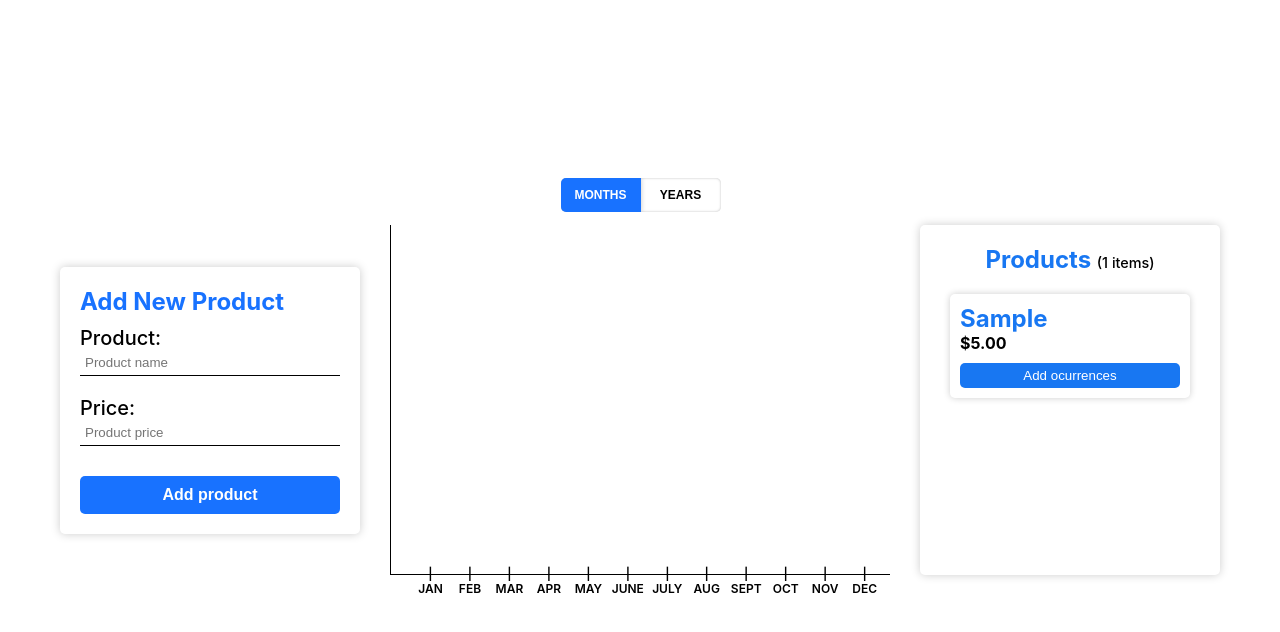
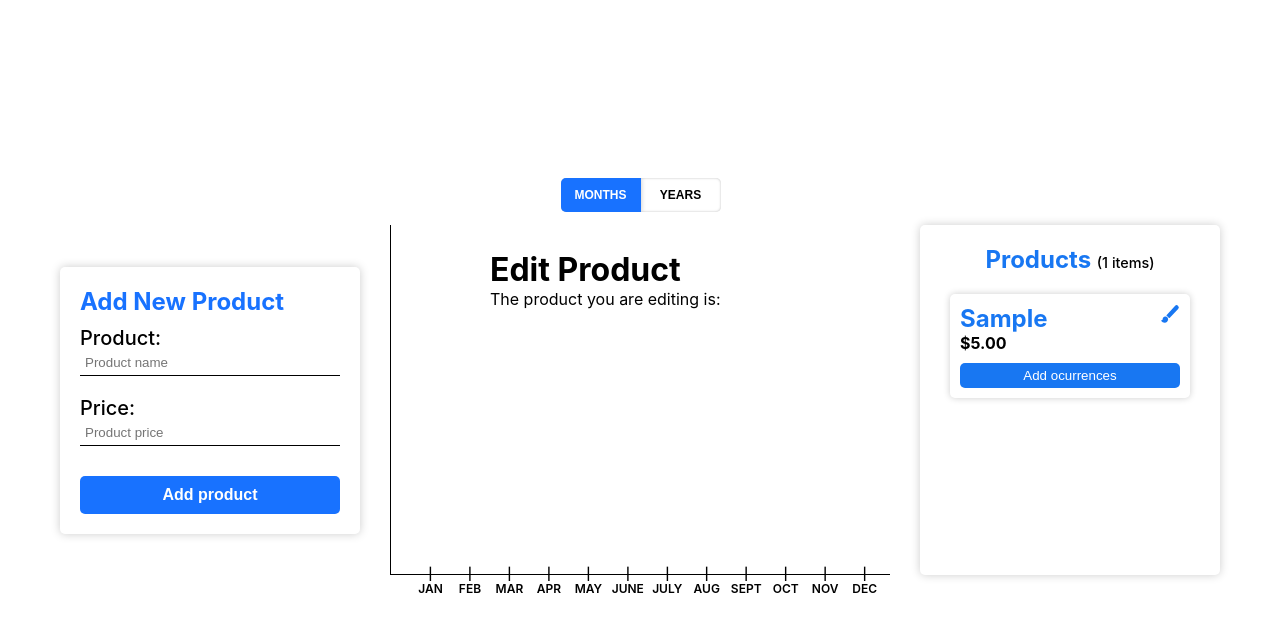
Before and after one commit to Joa0Gustav0/SomeProjects, a React (Create React App) app in the folder personal-projects/dashboard-app/: page / in a window 1280 px wide. Both pictures are taken after typing "Sample", "5" into the empty fields and a click on the button "Add product". Shown: the top 632 px of the page. Built offline with nearby package versions, Linux system fonts and the light colour scheme; the HTML template or start-up script is replaced by a standard one.

Commit message:
added a edit tab for products on list | dashboard app

```diff
--- a/personal-projects/dashboard-app/public/index.html
+++ b/personal-projects/dashboard-app/public/index.html
@@ -39,5 +39,7 @@
       To begin the development, run `npm start` or `yarn start`.
       To create a production bundle, use `npm run build` or `yarn build`.
     -->
+    <script type="module" src="https://unpkg.com/ionicons@7.1.0/dist/ionicons/ionicons.esm.js"></script>
+    <script nomodule src="https://unpkg.com/ionicons@7.1.0/dist/ionicons/ionicons.js"></script>
   </body>
 </html>
--- a/personal-projects/dashboard-app/src/App.js
+++ b/personal-projects/dashboard-app/src/App.js
@@ -1,6 +1,7 @@
 import DataForm from "./components/DataForm";
 import Dashboard from "./components/Dashboard";
 import DataList from "./components/DataList";
+import EditTab from "./components/EditTab";
 import styles from './App.module.css'
 import { useState } from "react";
 
@@ -13,6 +14,8 @@ function App() {
       <DataForm formButtonFunc={(newProduct) => setPArr([...pArr, newProduct])}/>
       <Dashboard />
       <DataList productsArr={pArr}/>
+
+      <EditTab />
     </main>
   );
 }
--- a/personal-projects/dashboard-app/src/components/DataList.jsx
+++ b/personal-projects/dashboard-app/src/components/DataList.jsx
@@ -15,6 +15,8 @@ export default function DataList( {productsArr} ) {
                             </abbr>
                             <h2>${elem.price.toFixed(2)}</h2>
                             <button>Add ocurrences</button>
+
+                            <ion-icon name="brush"></ion-icon>
                         </div>
                     ))
                     :
--- /dev/null
+++ b/personal-projects/dashboard-app/src/components/EditTab.jsx
@@ -0,0 +1,10 @@
+import styles from './styles/EditTab.module.css'
+
+export default function EditTab( {editableProduct} ) {
+    return (
+        <div className={styles.editTabContainer}>
+            <h1>Edit Product</h1>
+            <p>The product you are editing is: </p>
+        </div>
+    )
+}
--- a/personal-projects/dashboard-app/src/components/styles/DataList.module.css
+++ b/personal-projects/dashboard-app/src/components/styles/DataList.module.css
@@ -43,6 +43,8 @@
 }
 
 .productContainer {
+    position: relative;
+
     width: 100%;
     padding: 10px;
     border-radius: 5px;
@@ -60,6 +62,7 @@
     overflow: hidden;
     text-wrap: nowrap;
     text-overflow: ellipsis;
+    width: calc(100% - 30px);
     text-transform: capitalize;
 }
 .productContainer h2 {
@@ -87,3 +90,27 @@
     color: #1877f2;
     background-color: white;
 }
+
+.productContainer ion-icon {
+    transition: all .1s;
+    position: absolute;
+    top: 5px;
+    right: 5px;
+
+    width: 20px;
+    height: 20px;
+    padding: 5px;
+    color: #1877f2;
+    border-radius: 100%;
+
+}
+.productContainer ion-icon:hover {
+    color: white;
+    cursor: pointer;
+    background-color: #1877f2;
+}
+.productContainer ion-icon:active {
+    color: white;
+    cursor: pointer;
+    background-color: #1565ce;
+}
--- /dev/null
+++ b/personal-projects/dashboard-app/src/components/styles/EditTab.module.css
@@ -0,0 +1,10 @@
+.editTabContainer {
+    position: absolute;
+    top: 50%;
+    left: 50%;
+    transform: translate(-50%, -50%);
+
+    width: 100%;
+    max-width: 300px;
+    height: 300px;
+}
```
